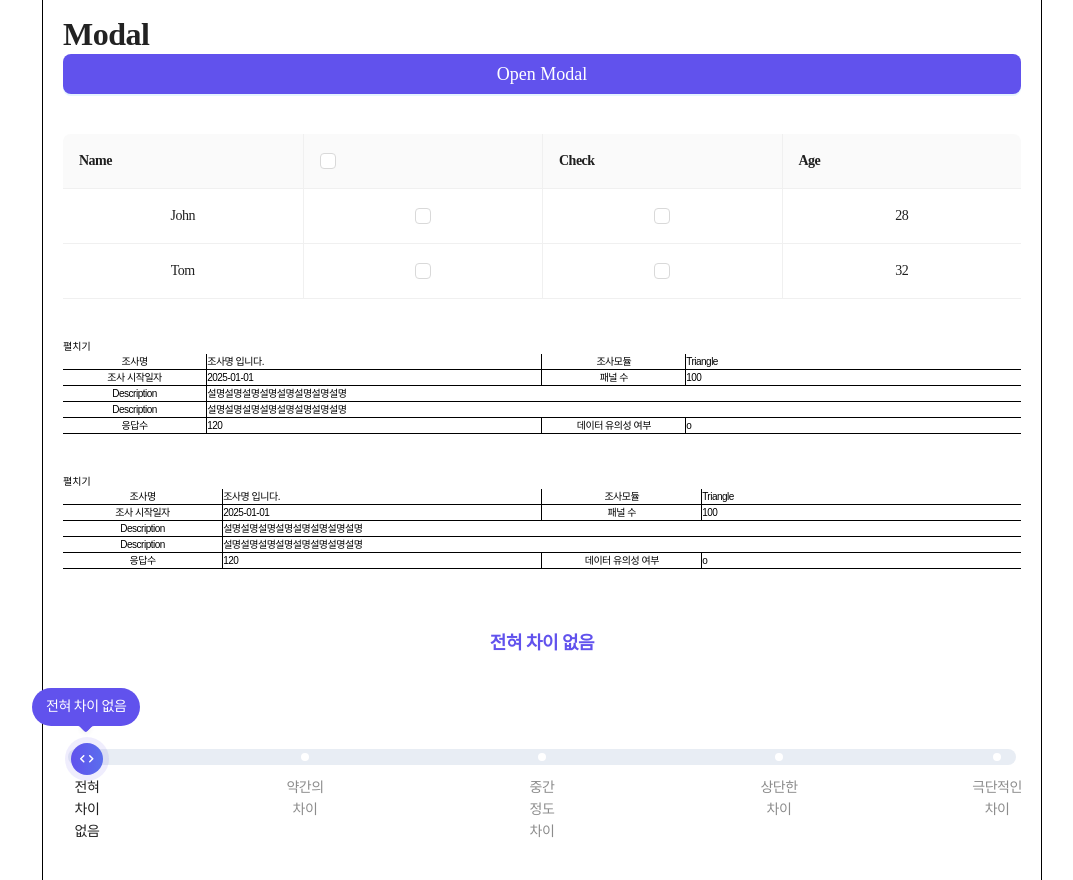
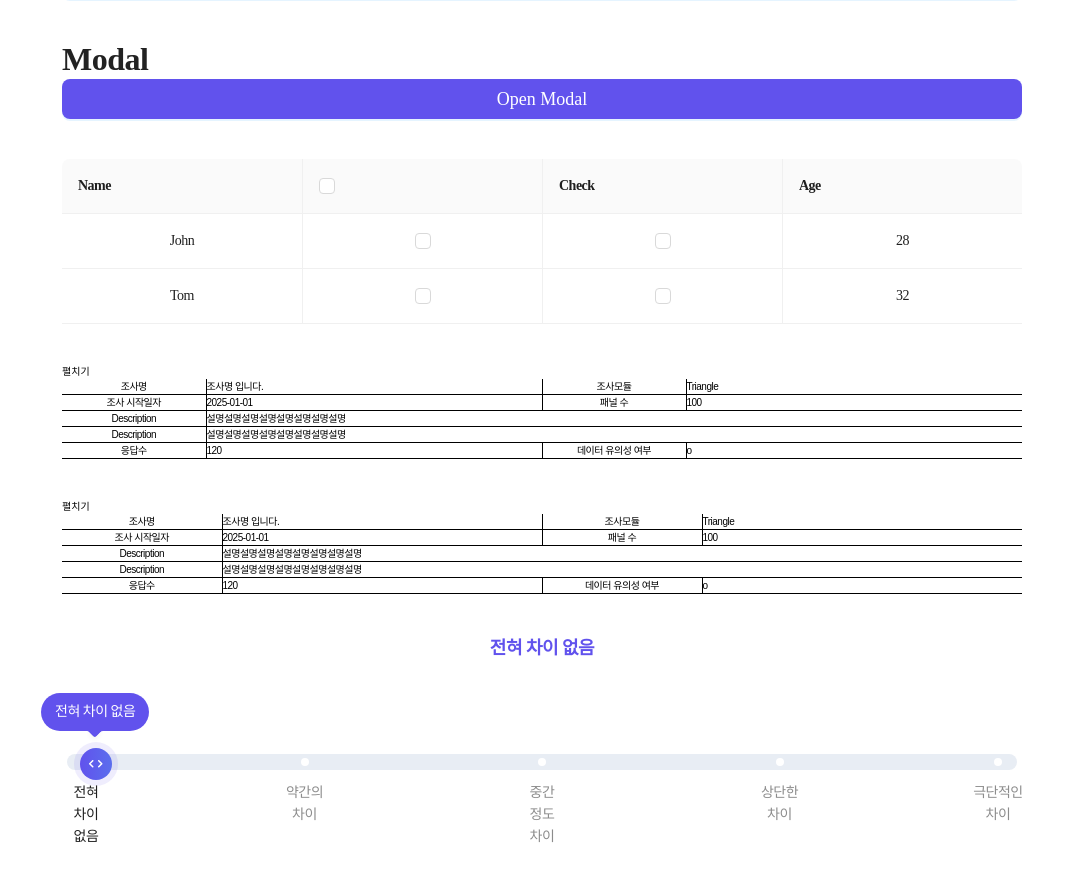
Before and after one commit to 9Gu-Mo/React_Antd, a React (Vite) app: page /common in a window 1280 px wide. Shown: the part 1640-2520 px from the top of the page, without its empty margins (98-1171 px from the left). Built offline with nearby package versions, Linux system fonts and the light colour scheme; a web font is replaced by a local one.

Commit message:
slider 컴포넌트 선택 결과 텍스트 노출

```diff
--- a/src/components/common/SliderFiveStep.tsx
+++ b/src/components/common/SliderFiveStep.tsx
@@ -1,4 +1,5 @@
 import { Slider, Typography, type SliderSingleProps } from "antd";
+import { useState } from "react";
 
 export default function SliderFiveStep() {
   // 5단계
@@ -10,13 +11,16 @@ export default function SliderFiveStep() {
     100: "극단적인 차이",
   };
 
+  const [sliderValue, setSliderValue] = useState<number>(0);
+
   return (
     <>
       <div className="slider-wrap">
-        <Typography>전혀 차이 없음</Typography>
+        <Typography>{marksFiveStep[sliderValue] as string}</Typography>
         <Slider
           marks={marksFiveStep}
           step={null}
+          onChange={(value) => setSliderValue(value)}
           tooltip={{
             formatter: (value) => marksFiveStep[value as number] as string,
             open: true,
--- a/src/global.scss
+++ b/src/global.scss
@@ -18,8 +18,6 @@ body {
   padding-bottom: env(safe-area-inset-bottom);
   padding-top: env(safe-area-inset-top);
   padding: 80px 0 48px;
-  border-left: 1px solid #000;
-  border-right: 1px solid #000;
 
   .main {
     min-height: calc(100vh - 80px - 48px);
@@ -307,7 +305,7 @@ h1.ant-typography {
 
 .slider-wrap {
   position: relative;
-  padding-top: 125px;
+  padding-top: 105px;
   padding-bottom: 32px;
   display: flex;
   flex-direction: column;
@@ -315,7 +313,7 @@ h1.ant-typography {
 
   > article {
     position: absolute;
-    top: 20px;
+    top: 0;
     left: 50%;
     transform: translateX(-50%);
     font-weight: 600;
@@ -385,11 +383,11 @@ h1.ant-typography {
       }
 
       &[aria-valuenow="0"] {
-        left: 2% !important;
+        left: 3% !important;
       }
 
       &[aria-valuenow="100"] {
-        left: 98% !important;
+        left: 97% !important;
       }
     }
 
@@ -572,28 +570,26 @@ h2.ant-typography {
       font-size: 30px;
     }
 
-    > b {
-      display: block;
-      margin-top: 8px;
-      font-weight: 600;
-      font-size: 18px;
-    }
-
-    p {
-      margin-top: 4px;
-      font-size: 16px;
-      color: #555;
-    }
-
-    .ant-radio {
-      &-group {
-        margin-top: 20px;
+    .ant {
+      &-space {
+        &-item {
+          &:last-child {
+            margin-bottom: 20px;
+          }
+        }
       }
 
-      &-button-wrapper {
-        position: relative;
-        height: 84px;
-        line-height: 82px;
+      &-radio {
+        &-button-wrapper {
+          position: relative;
+          height: 84px;
+          line-height: 82px;
+        }
+      }
+
+      &-input {
+        resize: none;
+        height: 100px;
       }
     }
   }
--- a/src/routes/DodEvaluation.tsx
+++ b/src/routes/DodEvaluation.tsx
@@ -1,9 +1,11 @@
 // lib
-import { Button, Flex, Typography } from "antd";
+import { Button, Flex, Space, Typography } from "antd";
 
 // component
 import BottomFixButton from "../components/common/BottomFixButton";
 import SliderFiveStep from "../components/common/SliderFiveStep";
+import TextArea from "antd/es/input/TextArea";
+import Title from "antd/es/typography/Title";
 
 export default function DodEvaluation() {
   return (
@@ -23,20 +25,28 @@ export default function DodEvaluation() {
         </Flex>
 
         <div className="content">
+          <Space direction="vertical">
             <Flex>
               <em>Q.</em>
             </Flex>
-          <b>시식한 472샘플이 Control과 비교하여 얼마나 다른지 평가해주세요.</b>
+            <Flex vertical gap={4}>
+              <Title level={4}>시식한 472샘플이 Control과 비교하여 얼마나 다른지 평가해주세요.</Title>
+            </Flex>
+          </Space>
           <SliderFiveStep />
         </div>
 
-        {/* <div className="content">
+        <div className="content">
+          <Space direction="vertical">
             <Flex>
               <em>Q.</em>
             </Flex>
-          <b>평가하신 구체적인 이유와 차이를 느낀 부분을 자유롭게 작성해 주세요.</b>
-          <TextArea />
-        </div> */}
+            <Flex vertical gap={4}>
+              <Title level={4}>평가하신 구체적인 이유와 차이를 느낀 부분을 자유롭게 작성해 주세요.</Title>
+            </Flex>
+          </Space>
+          <TextArea size="large" placeholder="이 곳에 작성해주세요" />
+        </div>
       </div>
       <BottomFixButton text="다음" type="primary" disabled>
         <Button>이전</Button>
--- a/src/routes/TriangleEvaluation.tsx
+++ b/src/routes/TriangleEvaluation.tsx
@@ -1,11 +1,12 @@
 // lib
-import { Button, Flex, Radio, type RadioChangeEvent } from "antd";
+import { Button, Flex, Radio, Space, Typography, type RadioChangeEvent } from "antd";
 
 // hook
 import { useState } from "react";
 
 // component
 import BottomFixButton from "../components/common/BottomFixButton";
+import Title from "antd/es/typography/Title";
 
 export default function TriangleEvaluation() {
   const [valueOutlined, setValueOutlined] = useState();
@@ -33,11 +34,15 @@ export default function TriangleEvaluation() {
         </Flex>
 
         <div className="content">
-          <Flex>
-            <em>Q.</em>
-          </Flex>
-          <b>3개 샘플 중 다른 하나가 무엇인지 선택해주세요.</b>
-          <p>(3개 중 2개가 동일하며, 나머지 1개가 다릅니다.)</p>
+          <Space direction="vertical">
+            <Flex>
+              <em>Q.</em>
+            </Flex>
+            <Flex vertical gap={4}>
+              <Title level={4}>3개 샘플 중 다른 하나가 무엇인지 선택해주세요.</Title>
+              <Typography>(3개 중 2개가 동일하며, 나머지 1개가 다릅니다.)</Typography>
+            </Flex>
+          </Space>
           <Radio.Group
             className="rdo-button"
             block
--- a/src/theme/antdTheme.ts
+++ b/src/theme/antdTheme.ts
@@ -52,7 +52,8 @@ export const antdTheme: ThemeConfig = {
       fontSizeHeading1: 48,
       fontSizeHeading2: 32,
       fontSizeHeading3: 20,
-      fontSizeHeading4: 16,
+      fontSizeHeading4: 18,
+      fontSizeHeading5: 16,
 
       // title font color
       colorTextHeading: "#222222",
```
Lines whose indentation alone changed are shown as unchanged.
